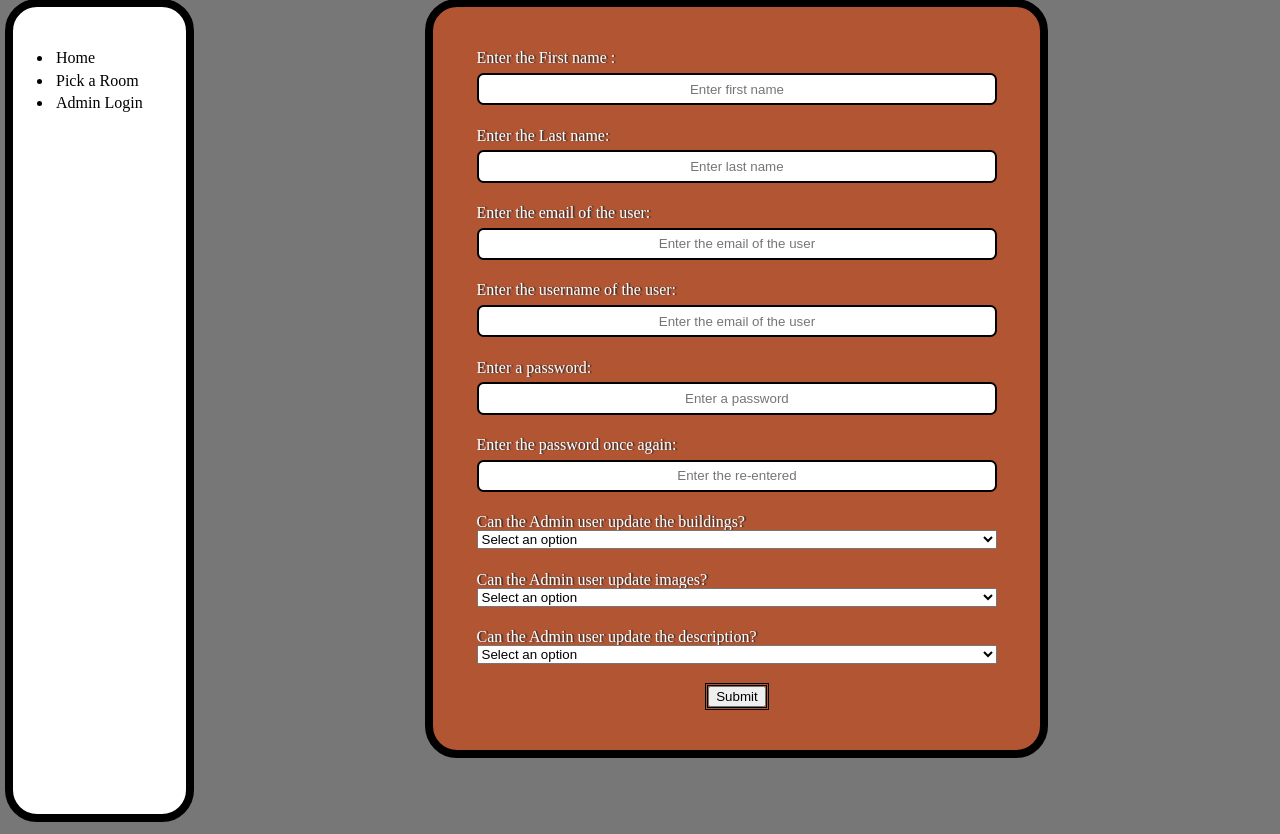
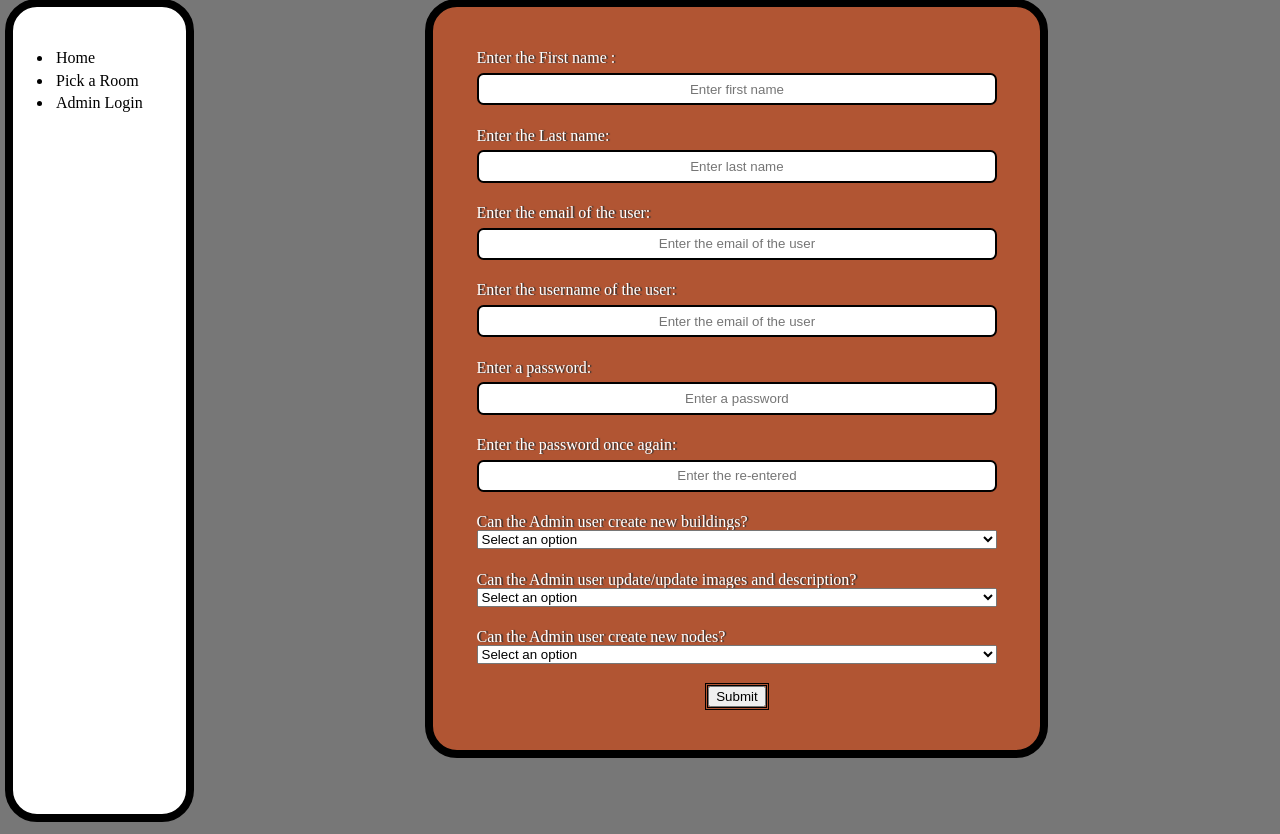
Before and after one commit to HamzaGiTX786/COIS-4000Y---Trent-Class-Find, a PHP site: page /createaccount.php in a window 1280 px wide. Shown: the part 129-963 px from the top of the page. Run offline with PHP 8.4, Linux system fonts and the light colour scheme; some libraries are stand-ins or nearby versions.

Commit message:
updated access control in admin

```diff
--- a/admin.php
+++ b/admin.php
@@ -41,7 +41,10 @@ if (isset($_POST['submit']))
         {
             $_SESSION['user'] = $row['username']; //load session credentials
             $_SESSION['id'] = $row['userId'];
-            echo $_SESSION['id'];
+            $_SESSION['can_create_building'] = $row['can_create_building'];
+            $_SESSION['can_update_delete'] = $row['can_update_delete'];
+            $_SESSION['can_create_node'] = $row['can_create_node'];
+
 
             header("Location: backend.php"); //redirect to the homepage
 
--- a/createaccount.php
+++ b/createaccount.php
@@ -12,7 +12,7 @@ $passwordre = $_POST['passwordre'] ?? null;
 $username = $_POST['username'] ?? null;
 $canchangebuilding = $_POST['canchangebuilding']??null;
 $updateimage = $_POST['updateimage']??null;
-$updatedescription = $_POST['updatedescription']??null;
+$can_create_node = $_POST['can_create_node']??null;
 
 if (isset($_POST['submit']))
 { //only do this code if the form has been submitted
@@ -60,9 +60,9 @@ if (isset($_POST['submit']))
         $errors['updateimage'] = true;
     }
 
-    if (!isset($updatedescription) || strlen($updatedescription) === 0)
+    if (!isset($can_create_node) || strlen($can_create_node) === 0)
     {
-        $errors['updatedescription'] = true;
+        $errors['can_create_node'] = true;
     }
 
     if(count($errors)===0) //if no errors are encountered
@@ -100,7 +100,7 @@ if (isset($_POST['submit']))
             echo "SQL prepare failed";
         }
         else{
-            mysqli_stmt_bind_param($stmt,"ssssssss",$username, password_hash($password, PASSWORD_BCRYPT) , $email, $fname, $lname,$canchangebuilding,$updateimage,$updatedescription);
+            mysqli_stmt_bind_param($stmt,"ssssssss",$username, password_hash($password, PASSWORD_BCRYPT) , $email, $fname, $lname,$canchangebuilding,$updateimage,$can_create_node);
             mysqli_stmt_execute($stmt);
 
             header("Location: admin");
@@ -171,7 +171,7 @@ if (isset($_POST['submit']))
             </div>
 
             <div class="end">
-                <label for="canchangebuilding">Can the Admin user update the buildings?</label>
+                <label for="canchangebuilding">Can the Admin user create new buildings?</label>
                 <select name="canchangebuilding" id="canchangebuilding">
                 <option value="">Select an option</option>
                     <option value="1">Yes</option>
@@ -181,7 +181,7 @@ if (isset($_POST['submit']))
             </div>
 
             <div class="end">
-                <label for="updateimage">Can the Admin user update images?</label>
+                <label for="updateimage">Can the Admin user update/update images and description?</label>
                 <select name="updateimage" id="updateimage">
                     <option value="">Select an option</option>
                     <option value="1">Yes</option>
@@ -191,13 +191,13 @@ if (isset($_POST['submit']))
             </div>
 
             <div class="end">
-                <label for="updatedescription">Can the Admin user update the description?</label>
-                <select name="updatedescription" id="updatedescription">
+                <label for="can_create_node">Can the Admin user create new nodes?</label>
+                <select name="can_create_node" id="can_create_node">
                 <option value="">Select an option</option>
                     <option value="1">Yes</option>
                     <option value="0">No</option>
                 </select>
-                <span class="error <?=!isset($errors['updatedescription']) ? 'hidden' : "";?>">Please select an option!</span>
+                <span class="error <?=!isset($errors['can_create_node']) ? 'hidden' : "";?>">Please select an option!</span>
             </div>
 
             <div class="buttons">
```
Also changed, not shown: backend.php (+13 -0 lines), createNode.php (+24 -2 lines).
